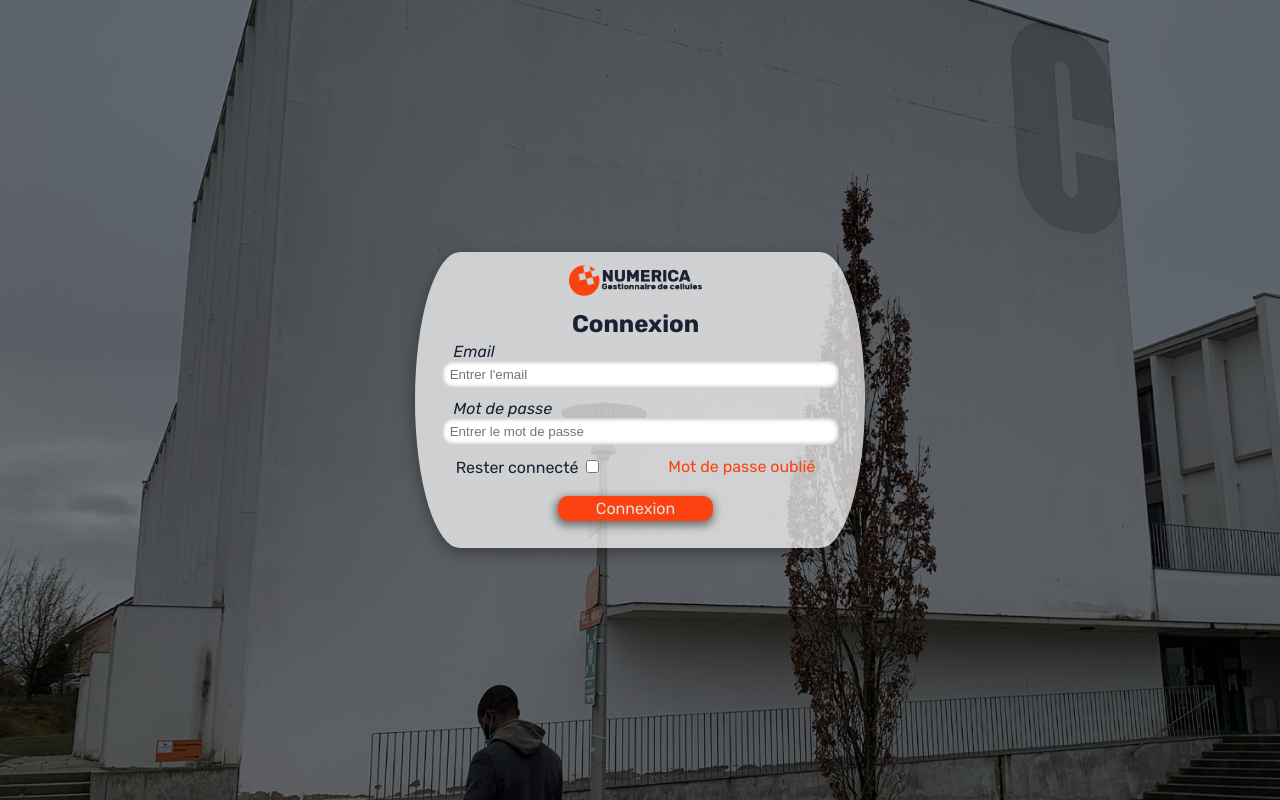
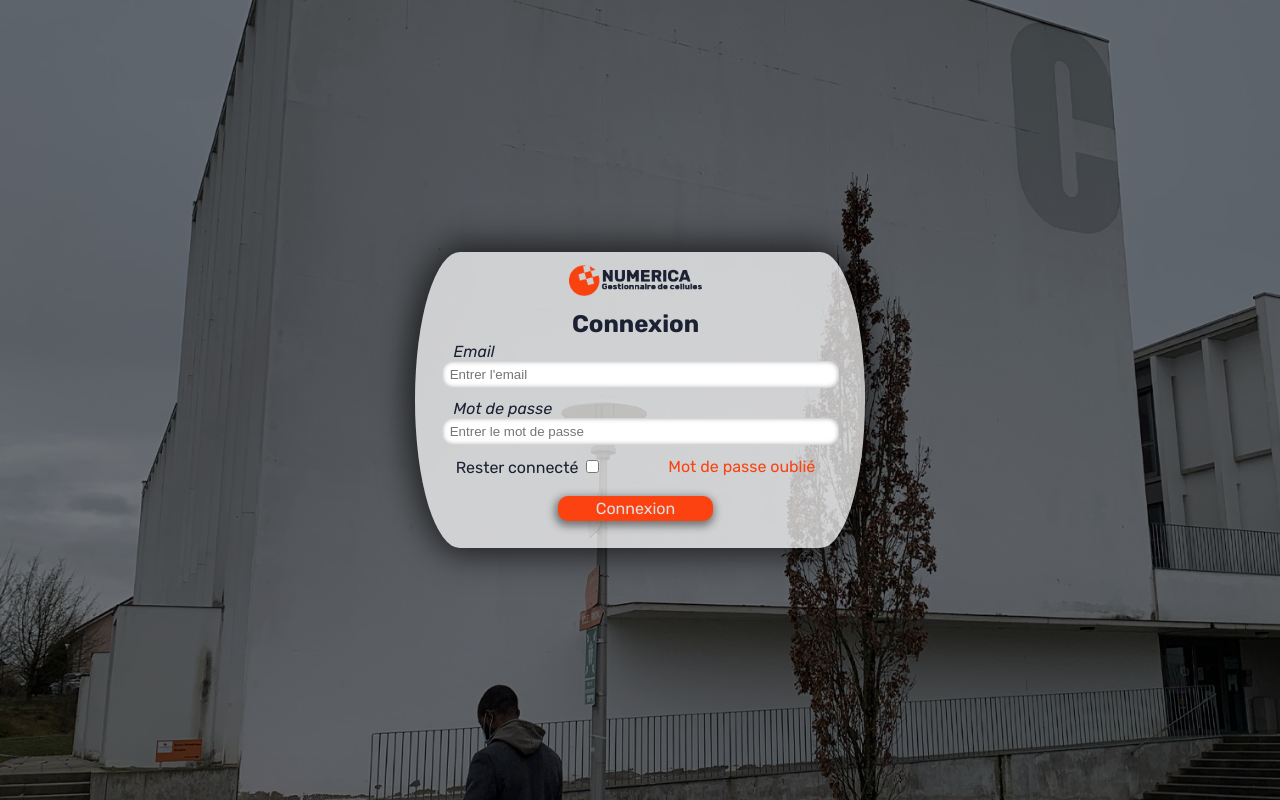
Before and after one commit to DanielRahmeh/gestionnaire_cellules_2022, a PHP site: page / in a window 1280 px wide. Run offline with PHP 8.4, Linux system fonts and the light colour scheme.

Commit message:
Fin HTML CSS page de connexion v2

```diff
--- a/css/style.css
+++ b/css/style.css
@@ -81,7 +81,7 @@ a:hover {
    width:45rem;
    margin-left: auto;
    margin-right: auto;
-   box-shadow: rgba(0, 0, 0, 0.35) 0px 5px 15px;
+   box-shadow: 0px 0px 35px 5px rgba(0, 0, 0, 0.747) ;
 }
 
 #connexion form {
--- a/index.html
+++ b/index.html
@@ -12,7 +12,6 @@
    <!-- Intégration du fichier css -->
    <link rel="stylesheet" href="css/style.css" type="text/css" />
    <title>Conexion</title>
-
 </head>
 
 <body>
```
